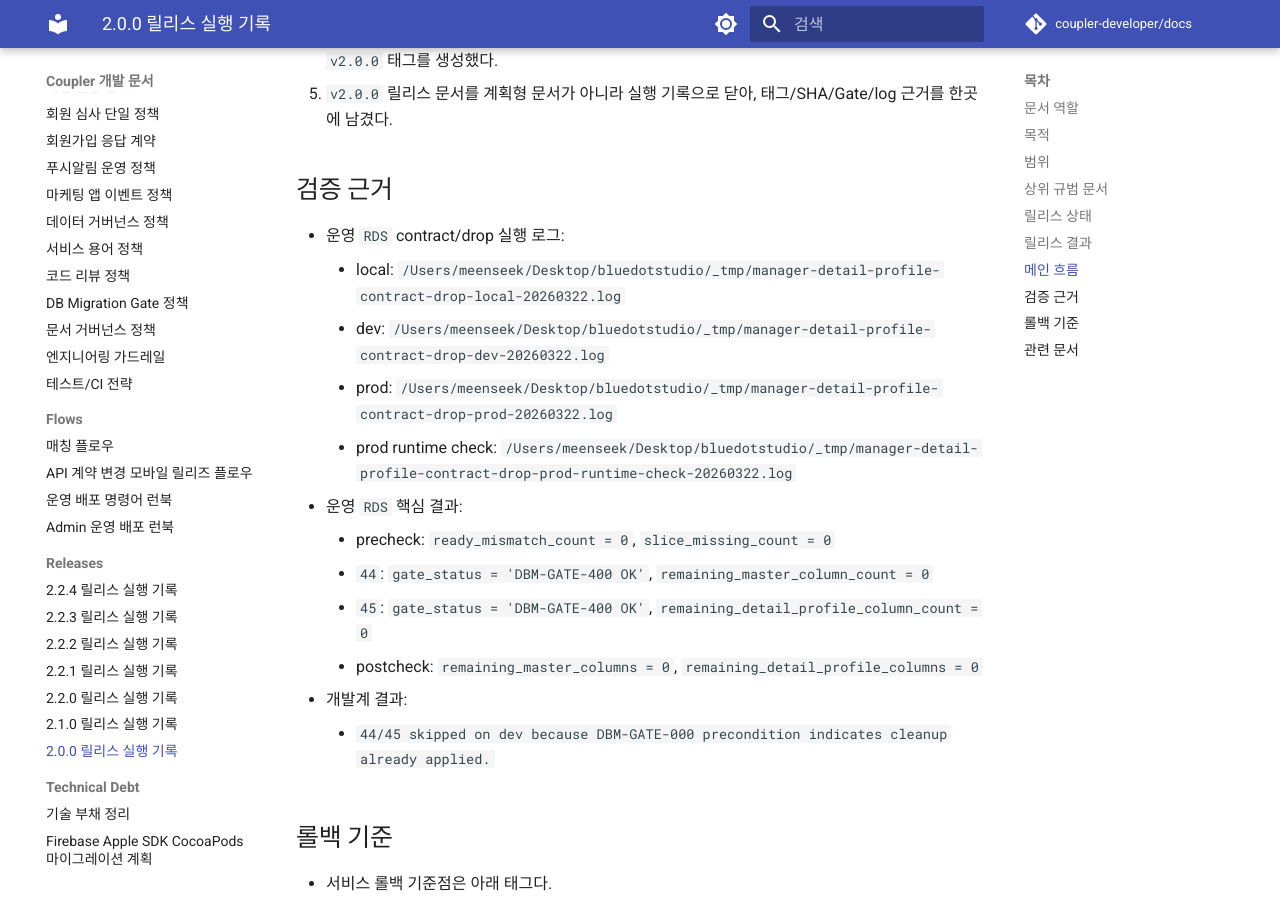
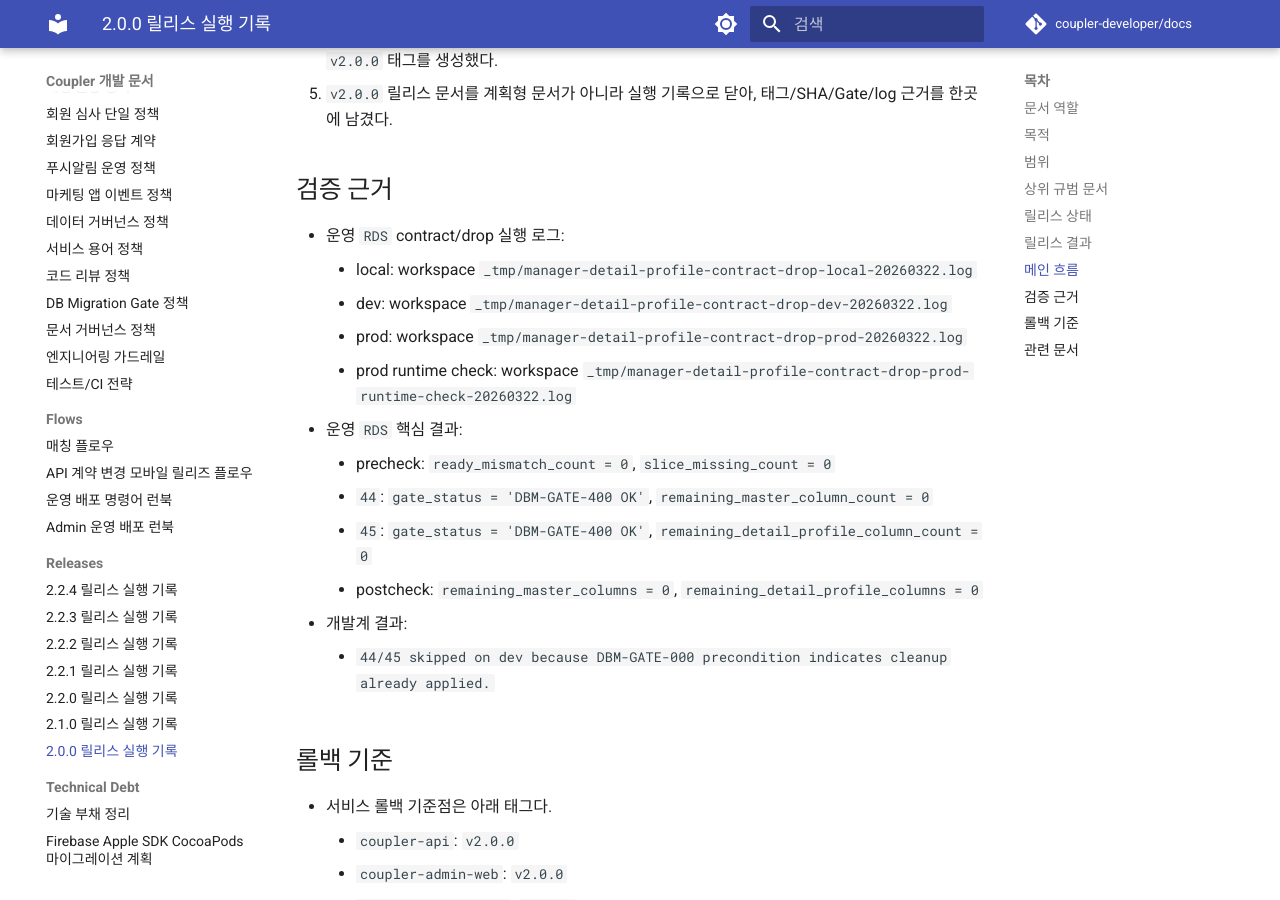
Before and after one commit to coupler-developer/docs, an MkDocs documentation site: the page built from content/releases/v2.0.0.md, in a window 1280 px wide and 900 px high, scrolled down 1692 px. Built offline with MkDocs 1.6.1 and Material for MkDocs 9.7.7, drawn with Linux system fonts in a browser that asks for light colours; comment, search, counter and statistics services are not loaded.

Commit message:
docs: 개인 로컬 경로 기록 제거

```diff
--- a/content/releases/v2.0.0.md
+++ b/content/releases/v2.0.0.md
@@ -50,10 +50,10 @@
 ## 검증 근거
 
 - 운영 `RDS` contract/drop 실행 로그:
-    - local: `/Users/meenseek/Desktop/bluedotstudio/_tmp/manager-detail-profile-contract-drop-local-20260322.log`
-    - dev: `/Users/meenseek/Desktop/bluedotstudio/_tmp/manager-detail-profile-contract-drop-dev-20260322.log`
-    - prod: `/Users/meenseek/Desktop/bluedotstudio/_tmp/manager-detail-profile-contract-drop-prod-20260322.log`
-    - prod runtime check: `/Users/meenseek/Desktop/bluedotstudio/_tmp/manager-detail-profile-contract-drop-prod-runtime-check-20260322.log`
+    - local: workspace `_tmp/manager-detail-profile-contract-drop-local-20260322.log`
+    - dev: workspace `_tmp/manager-detail-profile-contract-drop-dev-20260322.log`
+    - prod: workspace `_tmp/manager-detail-profile-contract-drop-prod-20260322.log`
+    - prod runtime check: workspace `_tmp/manager-detail-profile-contract-drop-prod-runtime-check-20260322.log`
 - 운영 `RDS` 핵심 결과:
     - precheck: `ready_mismatch_count = 0`, `slice_missing_count = 0`
     - `44`: `gate_status = 'DBM-GATE-400 OK'`, `remaining_master_column_count = 0`
```
Also changed, not shown: content/policy/code-review-policy.md (+1 -0 lines), content/policy/document-governance-policy.md (+2 -0 lines), content/releases/v2.2.0.md (+1 -1 lines), content/releases/v2.2.4.md (+2 -2 lines).
